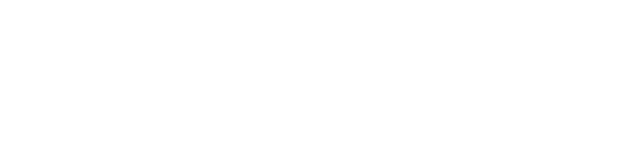
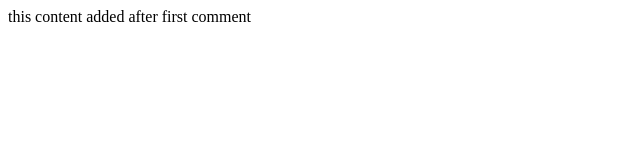
Before and after one commit to abdulmalikshakir1111/gitprac_in_git_acc, a plain HTML site: page index.html in a window 1280 px wide. Shown: the whole page, without its empty margins (0-640 px from the left). Drawn offline with Linux system fonts and the light colour scheme.

Commit message:
line added after firsrt comment in body of index.html file

```diff
--- a/index.html
+++ b/index.html
@@ -8,5 +8,6 @@
 </head>
 <body>
 
+    this content added after first comment
 </body>
 </html>
```
